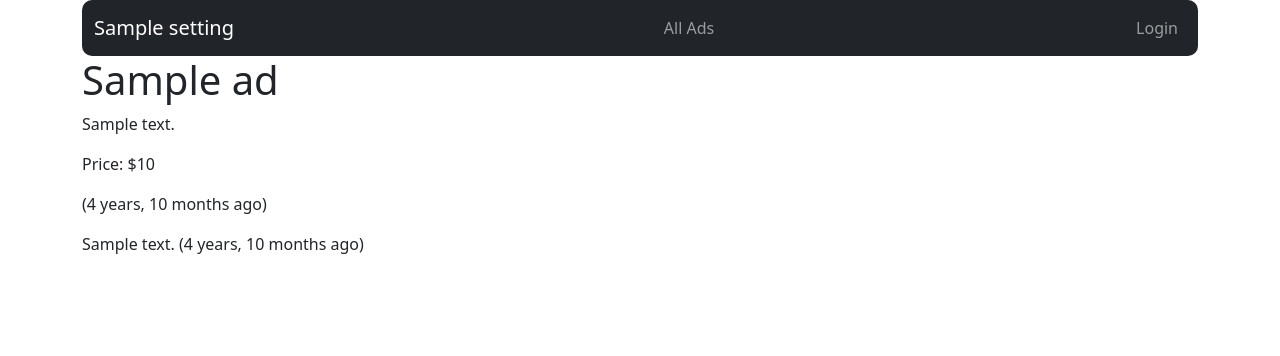
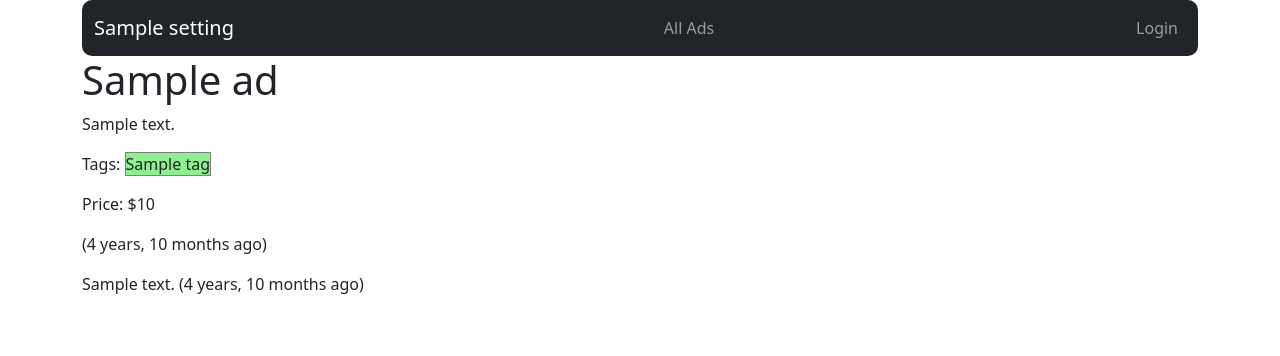
Before and after one commit to jakeinab0x/dj4e, a Django app: template mysite/ads/templates/ads/ad_detail.html in a window 1280 px wide. Shown: the top 356 px of the page. Run offline with Django 5.2, Linux system fonts and the light colour scheme; the template is opened without the code that fills it: most values are stand-ins (such as "Sample title", 1, 10 or a date in 2020); some libraries are stand-ins or nearby versions.

Commit message:
fix tags not showing

```diff
--- a/mysite/ads/models.py
+++ b/mysite/ads/models.py
@@ -24,7 +24,7 @@ class Ad(models.Model):
                                         related_name='favorite_ads')
 
     # https://django-taggit.readthedocs.io/en/stable/index.html
-    tags = TaggableManager()
+    tags = TaggableManager(blank=True)
 
     created_at = models.DateTimeField(auto_now_add=True)
     updated_at = models.DateTimeField(auto_now=True)
--- a/mysite/ads/templates/ads/ad_detail.html
+++ b/mysite/ads/templates/ads/ad_detail.html
@@ -37,6 +37,13 @@ onclick="document.getElementById('overlay').style.display='block';">
 <p>
     {{ ad.text }}
 </p>
+{% if ad.tags.all %}
+<p>Tags:
+    {% for tag in ad.tags.all %}
+    <span style="border:1px grey solid; background-color: LightGreen;">{{ tag }}</span>
+    {% endfor %}
+</p>
+{% endif %}
 <p>
     Price: ${{ ad.price }}
 </p>
```
